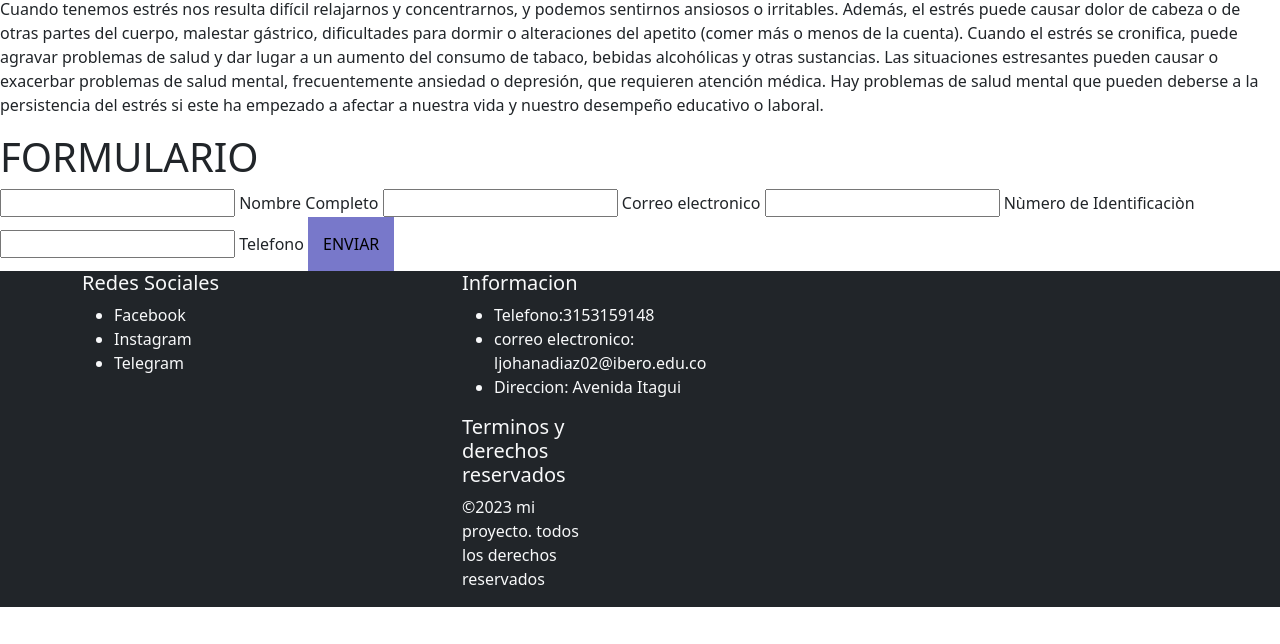
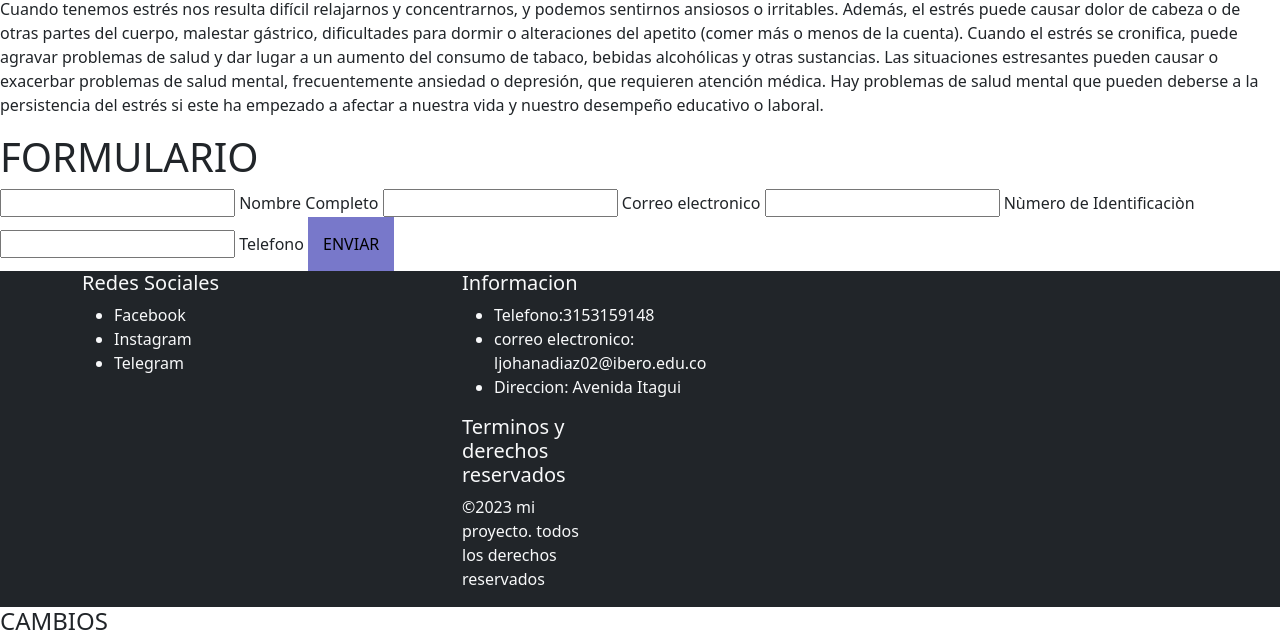
Before and after one commit to LeidyDiazQ/entrega2, a plain HTML site: page index.html in a window 1280 px wide. Shown: the part 976-1620 px from the top of the page. Before the commit the page ends 1583 px from the top, so only its background shows below. Drawn offline with nearby package versions, Linux system fonts and the light colour scheme.

Commit message:
actualizacion  entrega2

```diff
--- a/index.html
+++ b/index.html
@@ -139,6 +139,7 @@
     integrity="sha384-geWF76RCwLtnZ8qwWowPQNguL3RmwHVBC9FhGdlKrxdiJJigb/j/68SIy3Te4Bkz"
     crossorigin="anonymous"></script>
 
+    <h4>CAMBIOS</h4>
 </body>
 
 </html>
```
